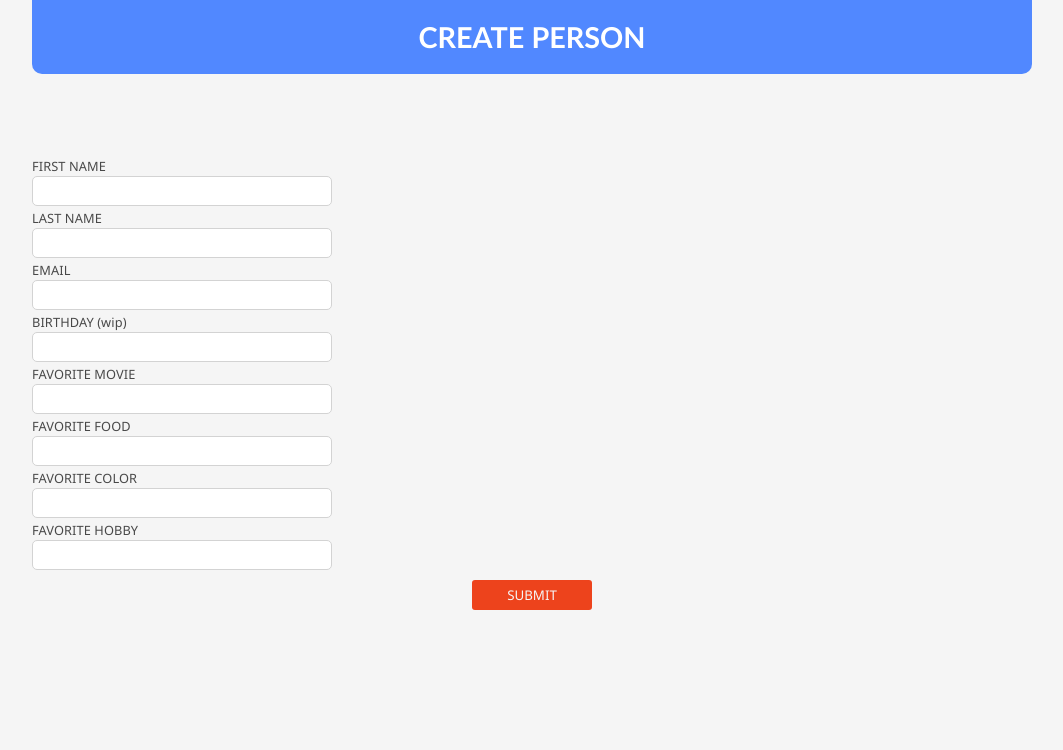
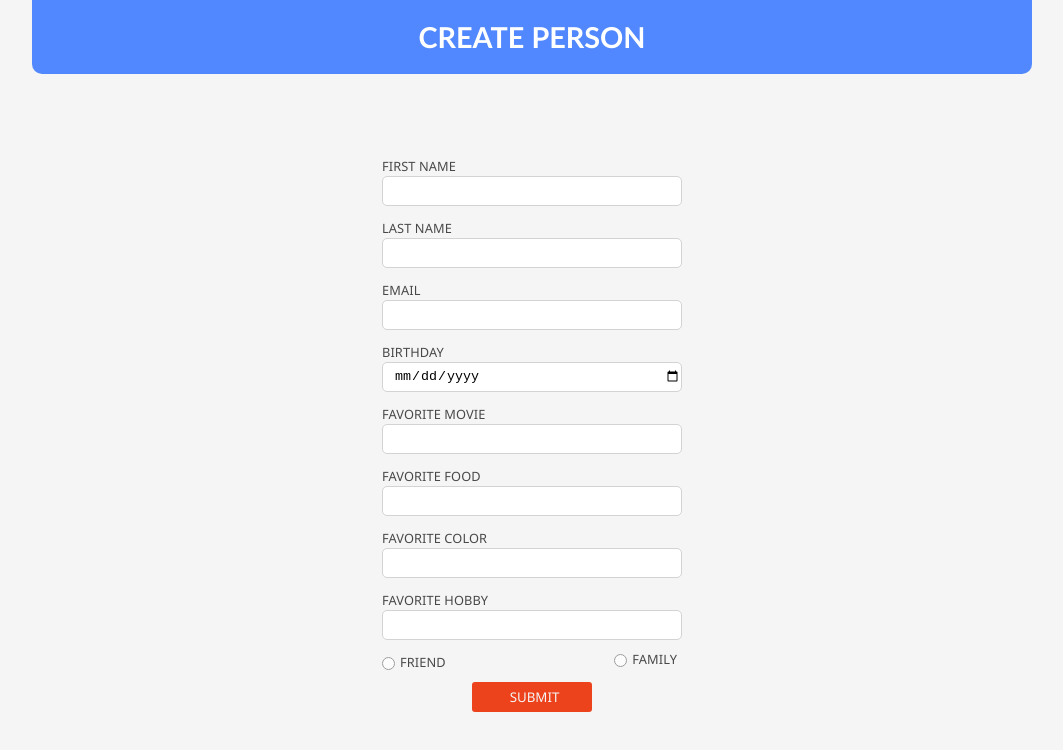
Before and after one commit to JbrvoXIV/mern-project, a React (Create React App) app in the folder client/: page /create in a window 1280 px wide. Shown: the top 750 px of the page, without its empty margins (108-1171 px from the left). Built offline with nearby package versions, Linux system fonts and the light colour scheme.

Commit message:
updated input, label components and state

```diff
--- a/client/src/routes/Create.js
+++ b/client/src/routes/Create.js
@@ -1,7 +1,7 @@
 import React, { useState } from 'react';
 import { api } from '../App';
 
-import { Container, FormStyled, HeaderStyled, InputStyled } from '../styles/Global';
+import { Container, Flex, FormStyled, HeaderStyled, InputStyled, LabelStyled } from '../styles/Global';
 
 const Create = () => {
 
@@ -32,19 +32,31 @@ const Create = () => {
 
     const handleChange = e => {
         const idVal = e.target.id;
-        setData(oldData => ({
+        const name = e.target.name;
+
+        if(!name) {
+            return setData(oldData => ({
                 ...oldData,
                 [idVal]: e.target.value
             }));
+        } else {
+            return setData(oldData => ({
+                ...oldData,
+                [name]: e.target.value
+            }))
         }
+    }
+
+    console.log(data.relationship);
 
     return (
         <Container>
             <HeaderStyled>
                 <h1>CREATE PERSON</h1>
             </HeaderStyled>
-            <FormStyled onSubmit={submitData} autoComplete='off' >
-                <label htmlFor='fname' >FIRST NAME</label>
+            <Flex>
+                <FormStyled onSubmit={submitData} autoComplete='off' autoSave='off' >
+                    <LabelStyled htmlFor='fname' >FIRST NAME</LabelStyled>
                     <InputStyled
                         onChange={handleChange}
                         type='text'
@@ -52,7 +64,7 @@ const Create = () => {
                         required={true}
                         value={data.fname}
                     />
-                <label htmlFor='lname' >LAST NAME</label>
+                    <LabelStyled htmlFor='lname' >LAST NAME</LabelStyled>
                     <InputStyled
                         onChange={handleChange}
                         type='text'
@@ -60,23 +72,23 @@ const Create = () => {
                         required={true}
                         value={data.lname}
                     />
-                <label htmlFor='email' >EMAIL</label>
+                    <LabelStyled htmlFor='email' >EMAIL</LabelStyled>
                     <InputStyled
                         onChange={handleChange}
-                    type='text'
+                        type='email'
                         id='email'
                         required={true}
                         value={data.email}
                     />
-                <label htmlFor='birthday' >BIRTHDAY (wip)</label>
+                    <LabelStyled htmlFor='birthday' >BIRTHDAY</LabelStyled>
                     <InputStyled
                         onChange={handleChange}
-                    type='text'
+                        type='date'
                         id='birthday'
                         required={true}
                         value={data.birthday}
                     />
-                <label htmlFor='favMovie' >FAVORITE MOVIE</label>
+                    <LabelStyled htmlFor='favMovie' >FAVORITE MOVIE</LabelStyled>
                     <InputStyled
                         onChange={handleChange}
                         type='text'
@@ -84,7 +96,7 @@ const Create = () => {
                         required={true}
                         value={data.favMovie}
                     />
-                <label htmlFor='favFood' >FAVORITE FOOD</label>
+                    <LabelStyled htmlFor='favFood' >FAVORITE FOOD</LabelStyled>
                     <InputStyled
                         onChange={handleChange}
                         type='text'
@@ -92,7 +104,7 @@ const Create = () => {
                         required={true}
                         value={data.favFood}
                     />
-                <label htmlFor='favColor' >FAVORITE COLOR</label>
+                    <LabelStyled htmlFor='favColor' >FAVORITE COLOR</LabelStyled>
                     <InputStyled
                         onChange={handleChange}
                         type='text'
@@ -100,7 +112,7 @@ const Create = () => {
                         required={true}
                         value={data.favColor}
                     />
-                <label htmlFor='favHobby' >FAVORITE HOBBY</label>
+                    <LabelStyled htmlFor='favHobby' >FAVORITE HOBBY</LabelStyled>
                     <InputStyled
                         onChange={handleChange}
                         type='text'
@@ -108,8 +120,30 @@ const Create = () => {
                         required={true}
                         value={data.favHobby}
                     />
+                    <LabelStyled htmlFor='friend' >
+                        <InputStyled
+                            onChange={handleChange}
+                            type='radio'
+                            id='friend'
+                            name='relationship'
+                            value='Friend'
+                            checked={data.relationship === 'Friend'}
+                            required={true}
+                        />FRIEND
+                    </LabelStyled>
+                    <LabelStyled htmlFor='family' >
+                        <InputStyled
+                            onChange={handleChange}
+                            type='radio'
+                            id='family'
+                            name='relationship'
+                            value='Family'
+                            checked={data.relationship === 'Family'}
+                        />FAMILY
+                    </LabelStyled>
                     <InputStyled type='submit' value='SUBMIT' />
                 </FormStyled>
+            </Flex>
         </Container>
     )
 }
--- a/client/src/routes/DataView.js
+++ b/client/src/routes/DataView.js
@@ -1,7 +1,7 @@
 import React from 'react';
 import { DataStyled } from '../styles/Data.styled.js';
 
-const DataView = ({ name, email, birthday, favMovie, favFood, favColor, favHobby }) => {
+const DataView = ({ name, email, birthday, favMovie, favFood, favColor, favHobby, relationship }) => {
 
     const displayData = () => {
         if(name) {
@@ -16,6 +16,7 @@ const DataView = ({ name, email, birthday, favMovie, favFood, favColor, favHobby
                             <th>FAVORITE FOOD</th>
                             <th>FAVORITE COLOR</th>
                             <th>FAVORITE HOBBY</th>
+                            <th>RELATIONSHIP</th>
                         </tr>
                     </thead>
                     <tbody>
@@ -27,6 +28,7 @@ const DataView = ({ name, email, birthday, favMovie, favFood, favColor, favHobby
                             <td>{favFood}</td>
                             <td>{favColor}</td>
                             <td>{favHobby}</td>
+                            <td>{relationship}</td>
                         </tr>
                     </tbody>
                 </table>
--- a/client/src/routes/Search.js
+++ b/client/src/routes/Search.js
@@ -2,7 +2,7 @@ import React, { useState } from 'react';
 import { api } from '../App';
 import DataView from './DataView';
 
-import { Container, Flex, FormStyled, HeaderStyled, InputStyled } from "../styles/Global";
+import { Container, Flex, FormStyled, HeaderStyled, InputStyled, LabelStyled } from "../styles/Global";
 
 const Search = () => {
 
@@ -18,7 +18,8 @@ const Search = () => {
         favMovie: '',
         favFood: '',
         favColor: '',
-        favHobby: ''
+        favHobby: '',
+        relationship: ''
     });
 
     const [formSubmitted, setFormSubmitted] = useState(false);
@@ -44,7 +45,8 @@ const Search = () => {
                         favMovie: requestedData.favMovie,
                         favFood: requestedData.favFood,
                         favColor: requestedData.favColor,
-                        favHobby: requestedData.favHobby
+                        favHobby: requestedData.favHobby,
+                        relationship: requestedData.relationship
                     });
                 }
             } catch (error) {
@@ -71,7 +73,7 @@ const Search = () => {
             </HeaderStyled>
             <Flex>
                 <FormStyled onSubmit={submitData} autoComplete='off' >
-                    <label htmlFor='fname'>FIRST NAME</label>
+                    <LabelStyled htmlFor='fname'>FIRST NAME</LabelStyled>
                     <InputStyled
                         onChange={handleChange}
                         type='text'
@@ -79,7 +81,7 @@ const Search = () => {
                         required={true}
                         value={data.fname}
                     />
-                    <label htmlFor='lname'>LAST NAME</label>
+                    <LabelStyled htmlFor='lname'>LAST NAME</LabelStyled>
                     <InputStyled
                         onChange={handleChange}
                         type='text'
--- a/client/src/styles/Global.js
+++ b/client/src/styles/Global.js
@@ -57,11 +57,7 @@ export const FormStyled = styled.form`
     font-family: 'Segoe UI', Tahoma, Geneva, Verdana, sans-serif;
 
     label {
-        opacity: 0.7;
-        font-size: 0.8em;
-        letter-spacing: 0.1px;
-        margin-right: 5px;
-        font-weight: 500;
+
     }
 `
 
@@ -70,14 +66,12 @@ export const InputStyled = styled.input`
     height: 30px;
     width: 300px;
     border-radius: 5px;
-    padding-left: 10px;
+    text-indent: 5px;
+    border: 1px solid lightgrey;
+    margin-bottom: 10px;
 
-    &[type="text"] {
-        border: 1px solid lightgrey;
-
-        &:focus {
-            outline: 1.5px solid lightgrey;
-        }
+    &:focus {
+        outline: 1.5px solid lightgrey;
     }
 
     &[type="submit"] {
@@ -101,4 +95,25 @@ export const InputStyled = styled.input`
             transform: scale(0.95);
         }
     }
+
+    &[type="radio"] {
+        display: inline-block;
+        margin: 0;
+        margin-right: 5px;
+        vertical-align: middle;
+        height: fit-content;
+        width: fit-content;
+    }
 `
+export const LabelStyled = styled.label`
+    opacity: 0.7;
+    font-size: 0.8em;
+    letter-spacing: 0.1px;
+    margin-right: 5px;
+    font-weight: 500;
+    width: fit-content;
+
+    &[for="family"] {
+        float: right;
+    }
+`
```
Also changed, not shown: 1 other file (tests, documents, lock files or other folders). Lines whose indentation alone changed are shown as unchanged.
